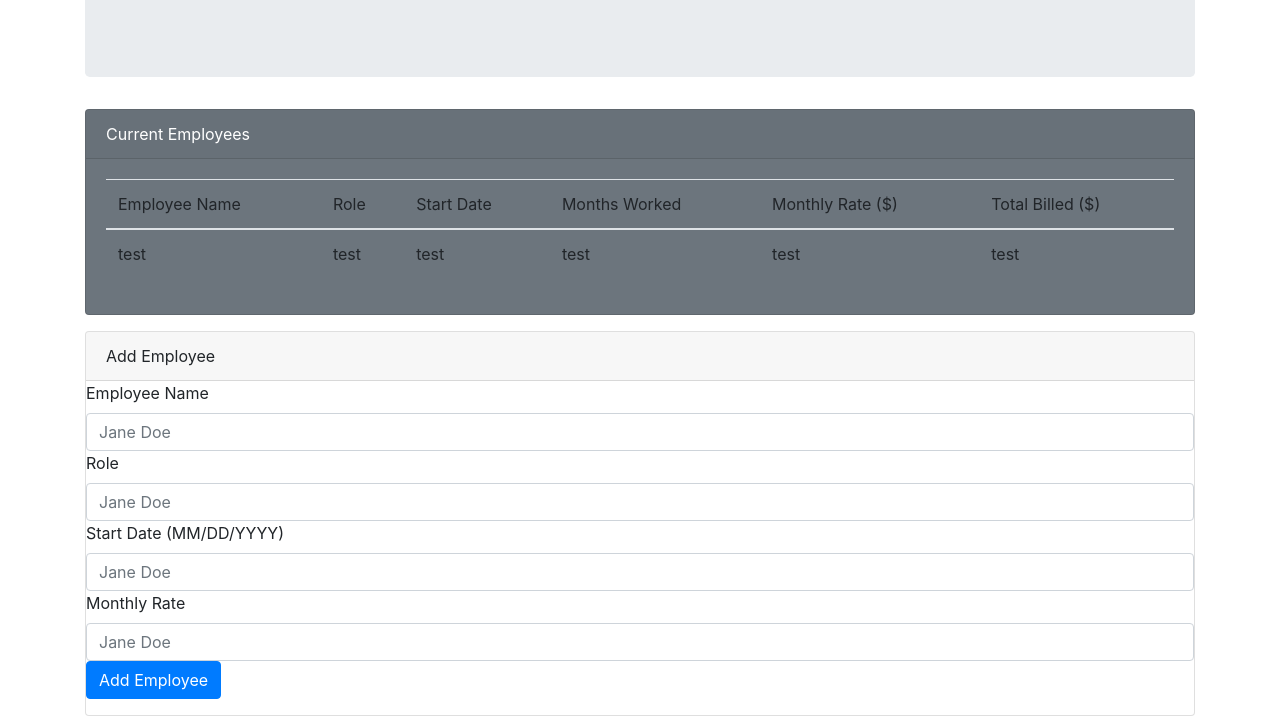
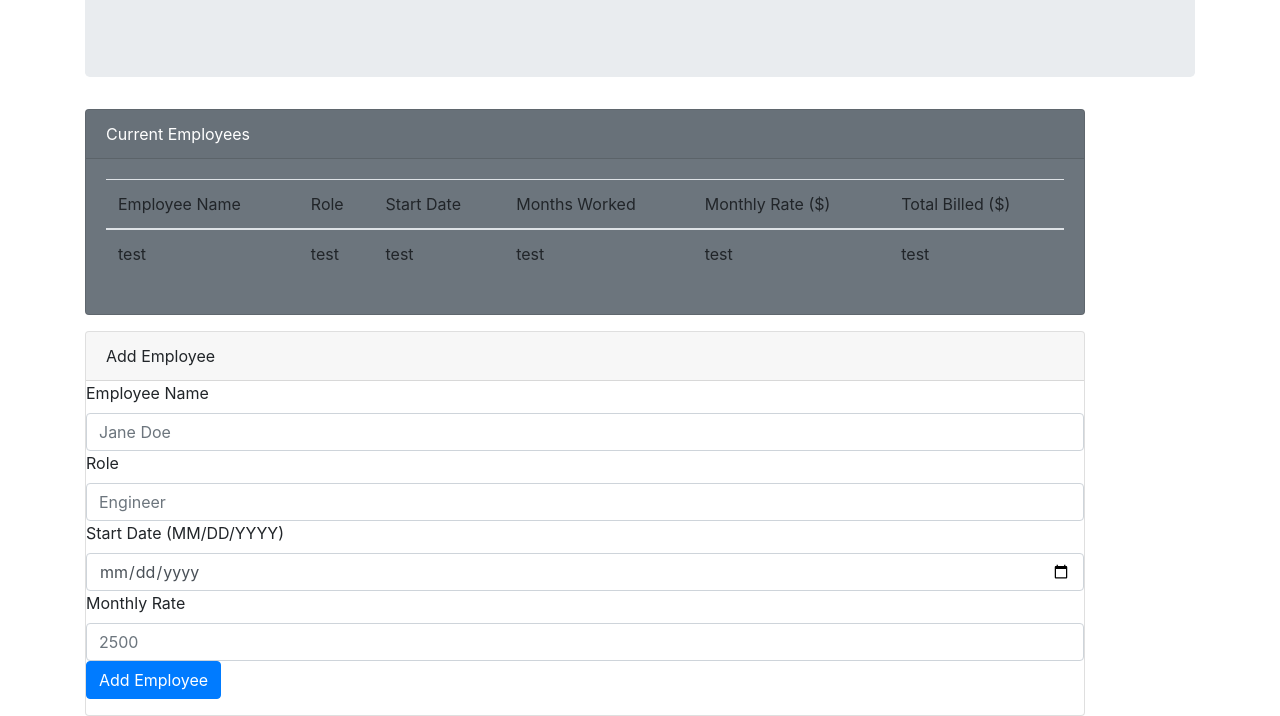
Before and after one commit to jskwru11/timesheet-app, a plain HTML site: page index.html in a window 1280 px wide. Shown: the part 147-863 px from the top of the page. Drawn offline with nearby package versions, Linux system fonts and the light colour scheme.

Commit message:
updated form labels

```diff
--- a/assets/css/style.css
+++ b/assets/css/style.css
@@ -1,7 +1,13 @@
-
+.container {
+    margin: 0 auto;
+}
 
 .header-container {
     display: flex;
     justify-content: center;
     color: whitesmoke;
 }
+
+.card {
+    width: 1000px;
+}
--- a/index.html
+++ b/index.html
@@ -65,14 +65,18 @@
             </div>
             <form>
                     <div class="form-group">
-                        <label for="employeename">Employee Name</label>
-                        <input type="text" class="form-control" id="employeename" placeholder="Jane Doe">
-                        <label for="employeename">Role</label>
-                        <input type="text" class="form-control" id="employeename" placeholder="Jane Doe">
-                        <label for="employeename">Start Date (MM/DD/YYYY)</label>
-                        <input type="text" class="form-control" id="employeename" placeholder="Jane Doe">
-                        <label for="employeename">Monthly Rate</label>
-                        <input type="text" class="form-control" id="employeename" placeholder="Jane Doe">
+                        <label for="employeeName">Employee Name</label>
+                        <input type="text" class="form-control" id="employeeName" placeholder="Jane Doe">
+
+                        <label for="employeeRole">Role</label>
+                        <input type="text" class="form-control" id="employeeRole" placeholder="Engineer">
+
+                        <label for="employeeStartDate">Start Date (MM/DD/YYYY)</label>
+                        <input type="date" class="form-control" id="employeeStartDate" placeholder="01/01/2000">
+
+                        <label for="employeeRate">Monthly Rate</label>
+                        <input type="number" class="form-control" id="employeeRate" placeholder="2500">
+
                         <button class="btn btn-primary btnAdd">Add Employee</button>
                     </div>
                     </form>
```
